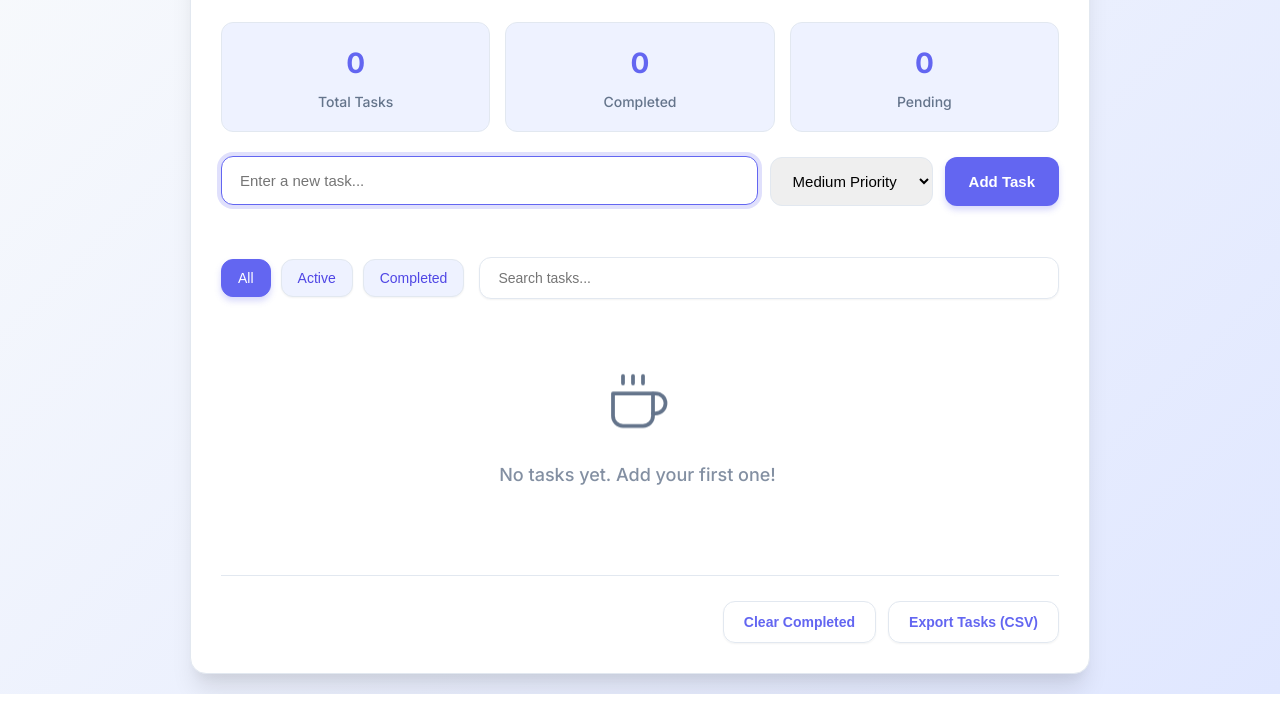
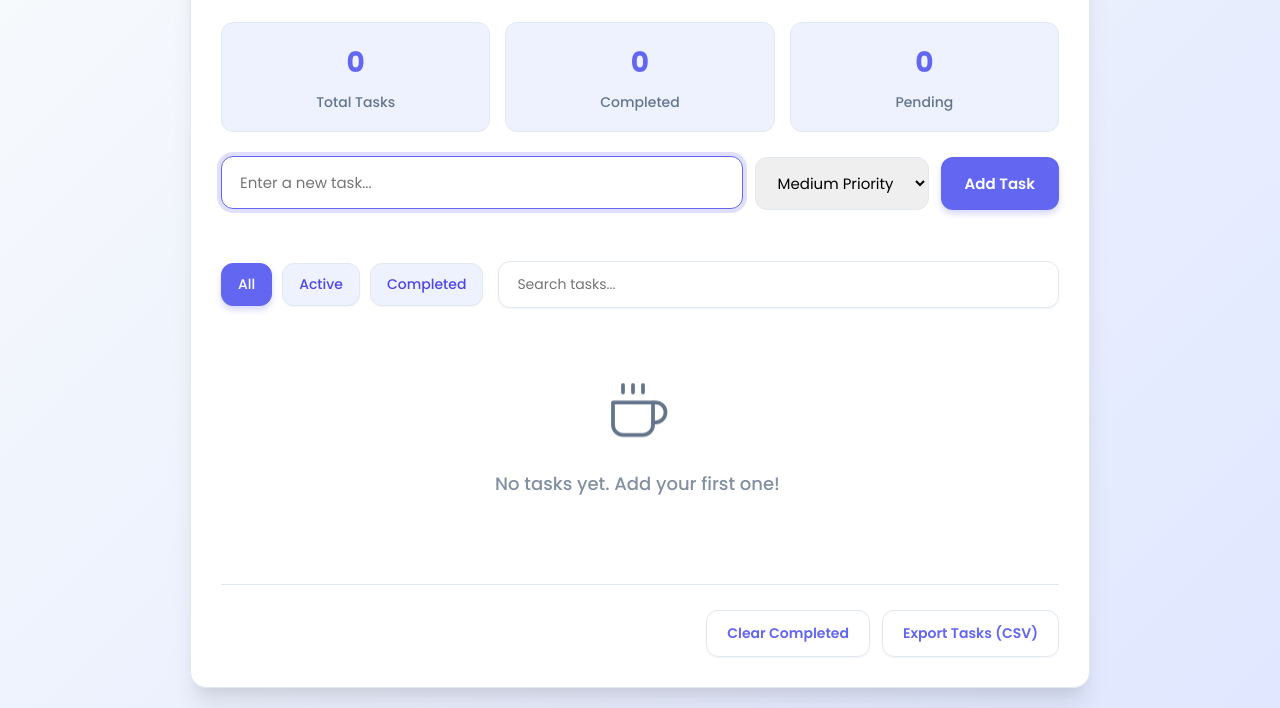
Before and after one commit to cromaguy/GoalGuru, a plain HTML site: page index.html in a window 1280 px wide. Shown: the part 120-828 px from the top of the page. Drawn offline with Linux system fonts and the light colour scheme.

Commit message:
Update style.css

```diff
--- a/style.css
+++ b/style.css
@@ -1,5 +1,6 @@
 /* Import Google Fonts - Using Inter & Plus Jakarta Sans for modern feel */
 @import url('https://fonts.googleapis.com/css2?family=Inter:wght@300;400;500;600;700&family=Plus+Jakarta+Sans:wght@400;500;600;700&display=swap');
+@import url('https://fonts.googleapis.com/css2?family=Poppins:ital,wght@0,100;0,200;0,300;0,400;0,500;0,600;0,700;0,800;0,900;1,100;1,200;1,300;1,400;1,500;1,600;1,700;1,800;1,900&display=swap');
 
 :root {
     /* Color Palette - Enhanced */
@@ -84,10 +85,12 @@
     box-sizing: border-box;
     margin: 0;
     padding: 0;
+    font-family: 'Poppins', sans-serif !important;
 }
 
 body {
-    font-family: var(--font-family-base);
+    /* font-family: var(--font-family-base); */
+    font-family: 'Poppins', sans-serif;
     background: linear-gradient(135deg, var(--light-bg), #e0e7ff);
     /* Subtle gradient */
     color: var(--text-dark);
```
